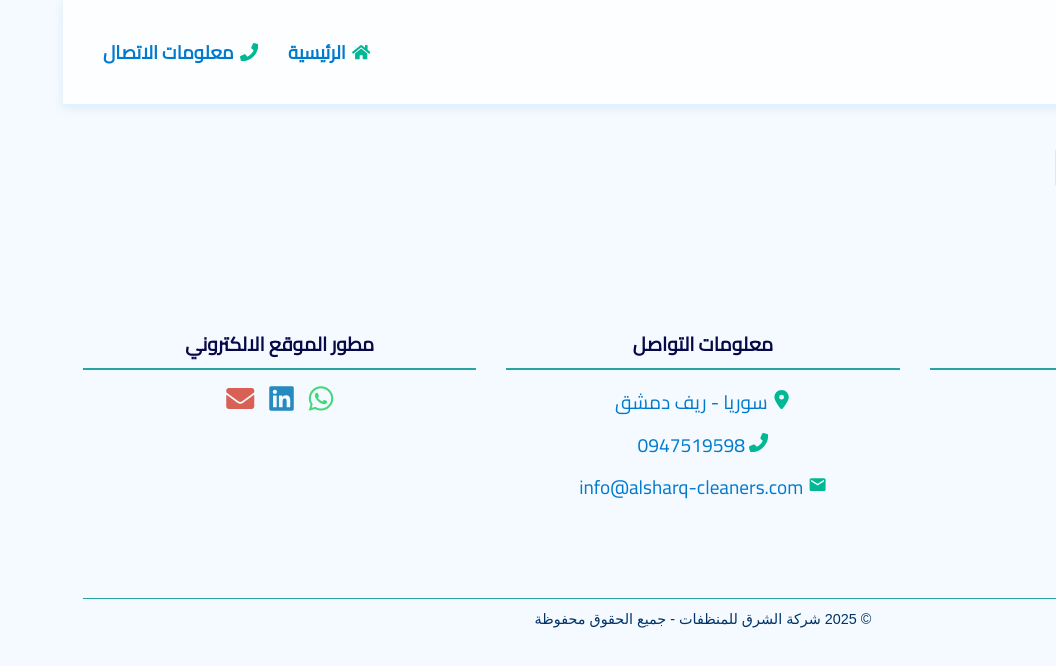
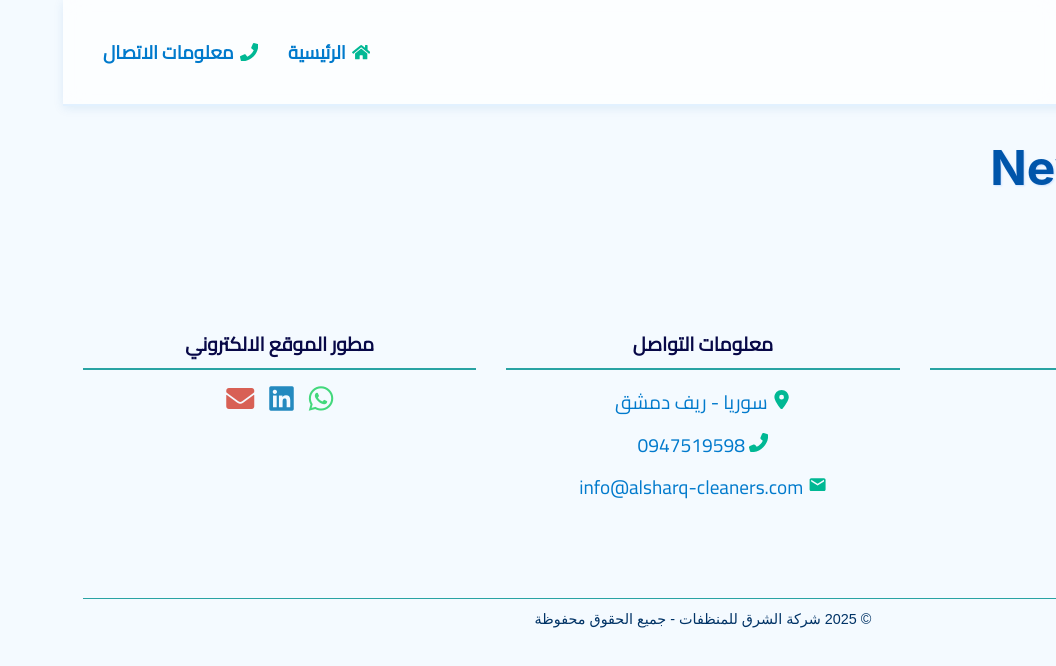
Before and after one commit to dev-moshihab/alsharq-cleaners, a React (Create React App) app: page /NewProduct in a window 1280 px wide. Shown: the top 666 px of the page, without its empty margins (224-1280 px from the left). Built offline with nearby package versions, Linux system fonts and the light colour scheme; grey boxes are pictures that could not be loaded.

Commit message:
commit 5

```diff
--- a/src/NewProduct.jsx
+++ b/src/NewProduct.jsx
@@ -1,5 +1,5 @@
 export default function NewProduct(){
     return(<>
-    <h1>NewProduct</h1>
+    <h1>NewProduct02</h1>
     </>);
 }
```
